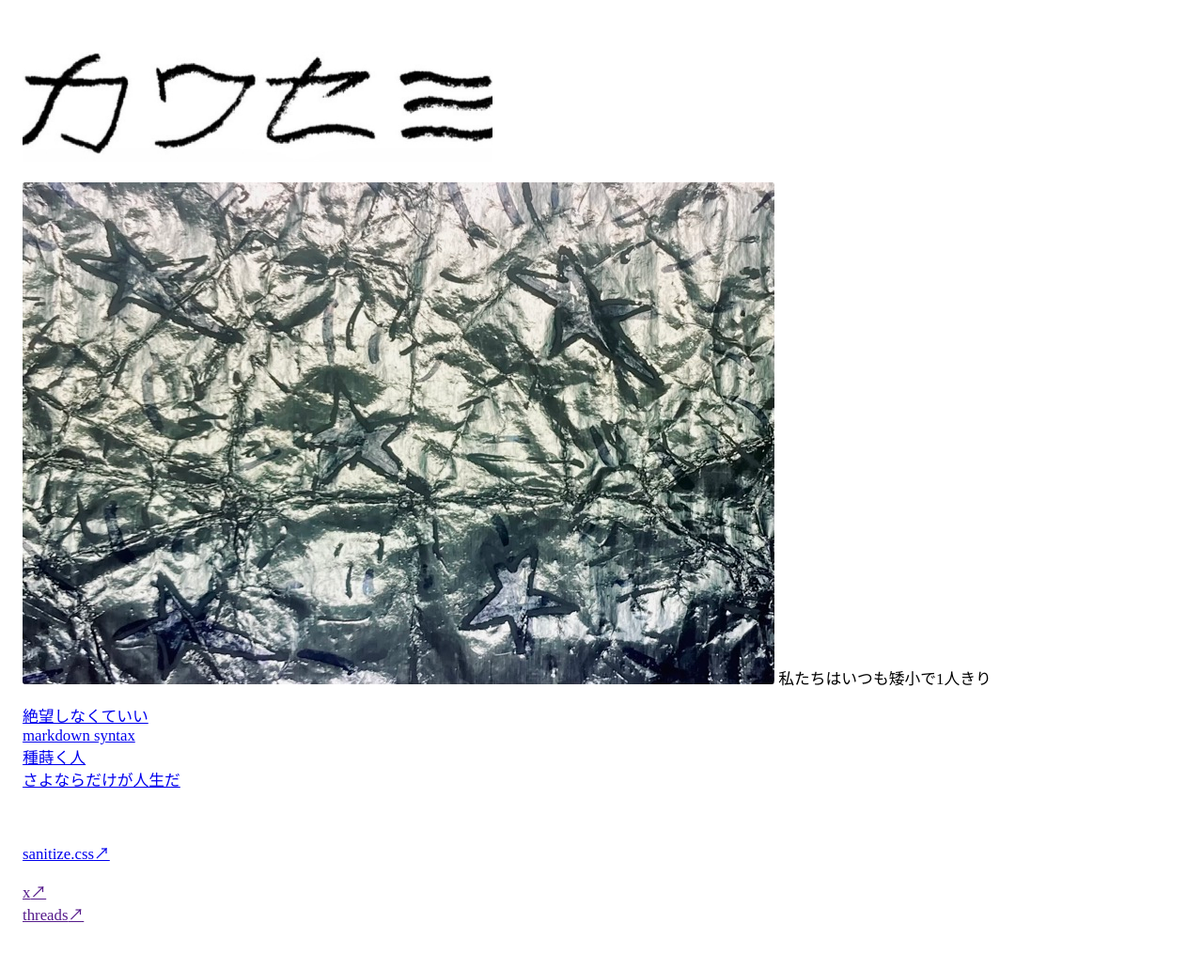
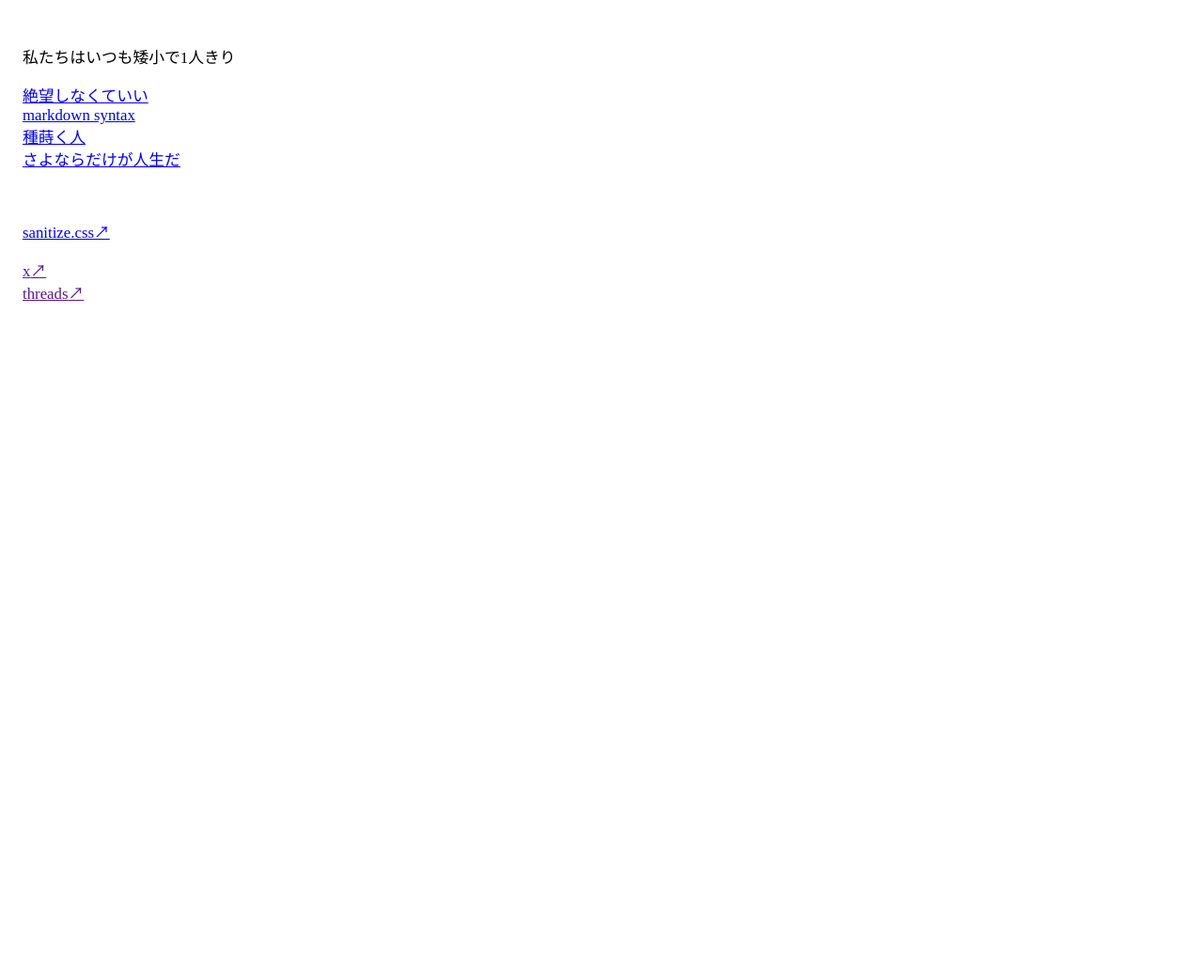
Before and after one commit to nn-iii/nn-iii.github.io, a Jekyll site: the page built from index.md, in a window 1280 px wide. Shown: the whole page at 94% size. Built offline with Jekyll 4.4.1, drawn with Linux system fonts in a browser that asks for light colours; after the commit the page ends 900 px from its top, so only the background shows below that.

Commit message:
home.html を更新

```diff
--- a/_layouts/home.html
+++ b/_layouts/home.html
@@ -3,13 +3,11 @@ layout: default
 title: Home
 ---
 
-<header>
-    <img src="/images/logo.JPG" style="width:500px;" width="800" height="198">
+
     <p>
-       <img src="/images/topimg.jpeg"  width="800" height="513">
        {{ site.description }}
     </p>
-</header>
+
 
         {{ content }}
 
```
